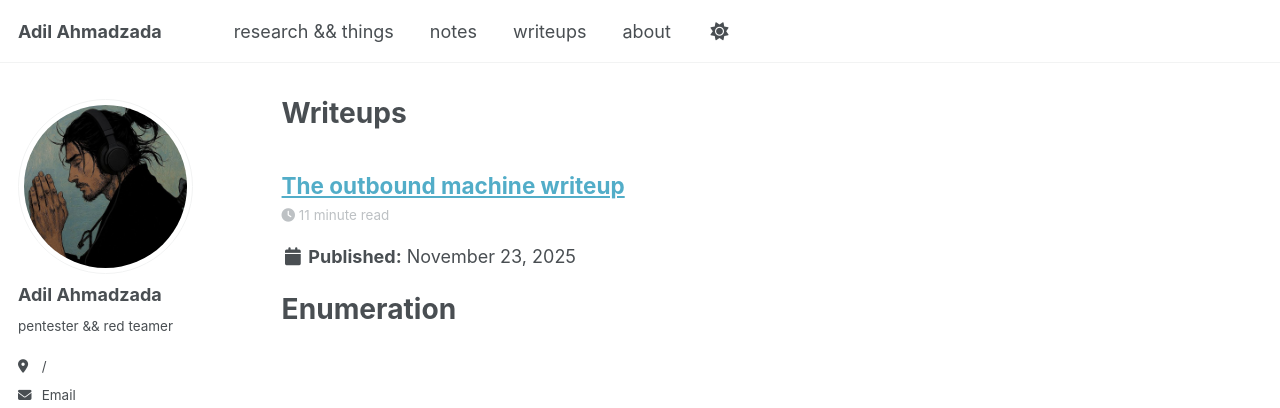
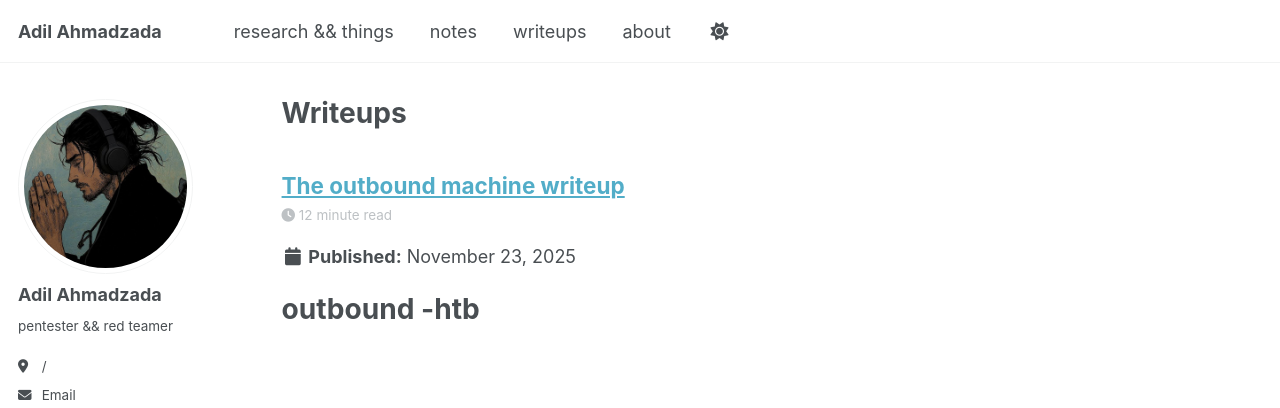
Before and after one commit to adilaxmdv/adilaxmdv.github.io, a Jekyll site: the page built from _pages/writeups.md, in a window 1280 px wide. Shown: the top 408 px of the page. Built offline with Jekyll 4.4.1, drawn with Linux system fonts in a browser that asks for light colours; a script that is not in the unit is left out.

Commit message:
modified:   _posts/2025-11-23-outbound-machine-writeup.md

```diff
--- a/_posts/2025-11-23-outbound-machine-writeup.md
+++ b/_posts/2025-11-23-outbound-machine-writeup.md
@@ -7,6 +7,8 @@
   - htb
   - ctf
 ---
+
+# outbound -htb
 
 
 
```
